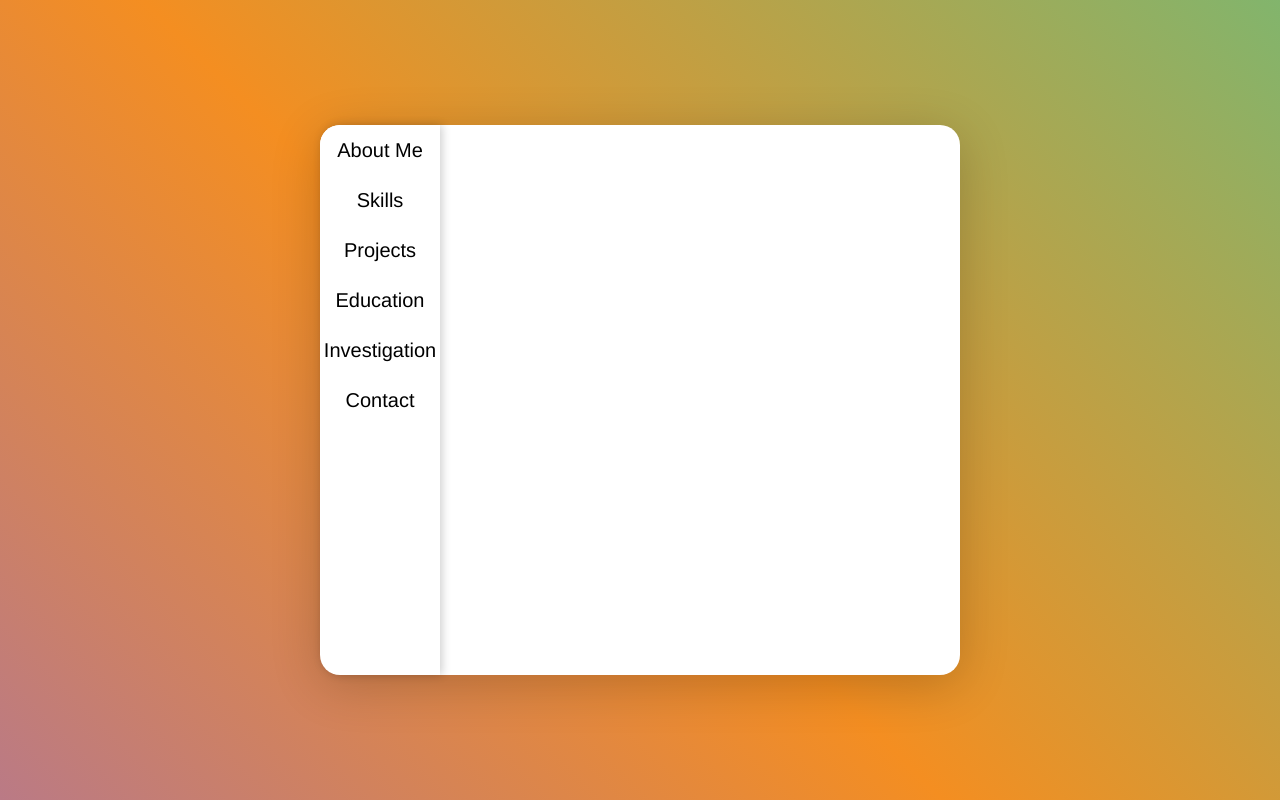
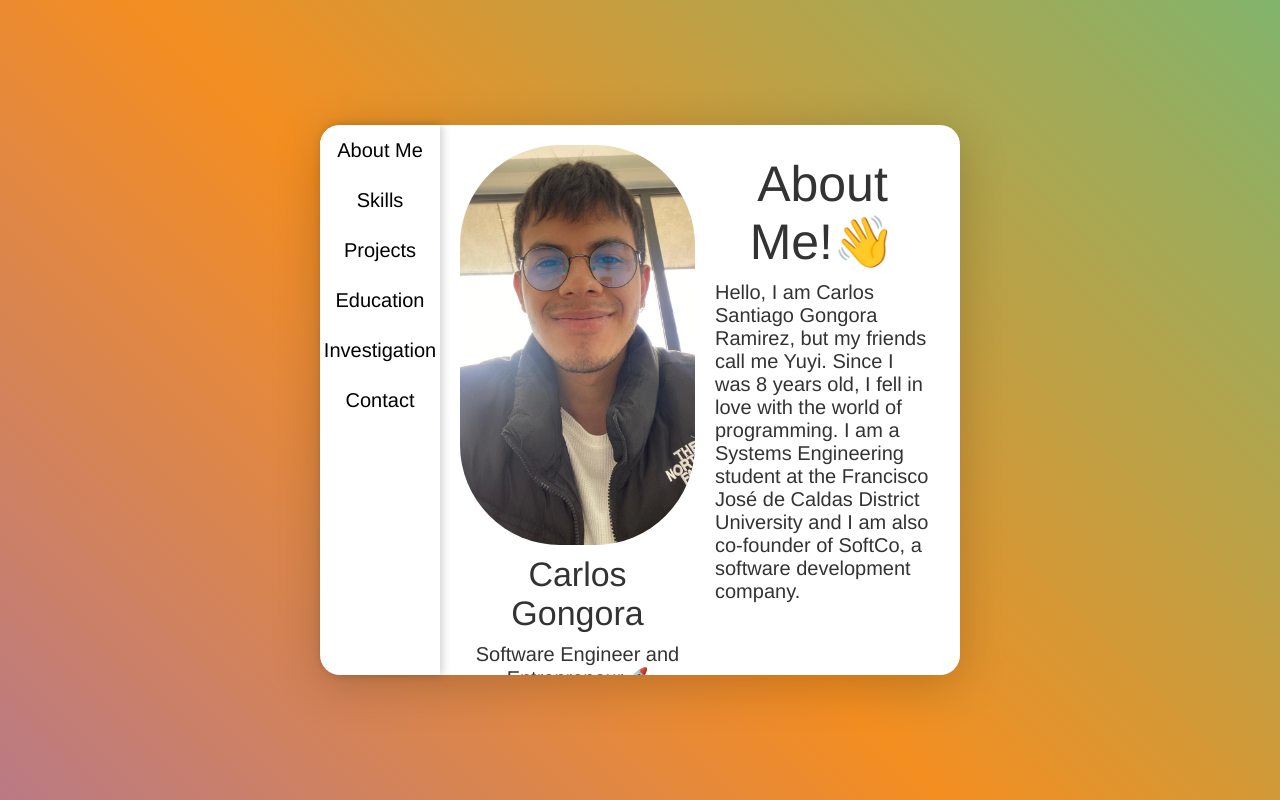
Before and after one commit to CarlosGongorar/Portfolio, a plain HTML site: page index.html in a window 1280 px wide. Drawn offline with nearby package versions, Linux system fonts and the light colour scheme.

Commit message:
Updating AboutMe and Adding ScrollReveal

```diff
--- a/frontend/css/style.css
+++ b/frontend/css/style.css
@@ -6,7 +6,28 @@
     font-family: Helvetica;
     font-size: 20px;
 }
+/* Text*/
 
+h1 {
+    font-size: 2.5em; /* Tamaño de fuente */
+    color: #333333; /* Color del texto */
+    text-align: center; /* Alineación */
+    margin: 10px; /* Espaciado inferior */
+    font-weight: lighter;
+}
+
+h2{
+    font-size: 1.7em;
+    color: #333333;
+    text-align: center;
+    margin: 10px;
+    font-weight: lighter;
+}
+
+p{
+    color: #333333;
+    margin: 10px;
+}
 /* Background */
 .background {
     height: 100vh;
@@ -51,9 +72,11 @@
 }
 .content-col{
     flex: 4;
-
     padding: 20px;
     border-radius: 20px;
+}
+.content-scroll {
+    overflow-y: scroll;
 }
 
 /* Button Styles */
@@ -84,3 +107,49 @@
 .button-page:hover {
     background-color: #d0d3d4  ;
 }
+/* Columns*/
+.container-content-col {
+    display: flex;
+    gap: 10px;
+}
+
+.content-column-1 {
+    flex: 1;
+}
+
+.content-column-2 {
+    flex: 1;
+}
+
+/* Images */
+
+.photo-image-container {
+    width: 100%;
+    height: 400px;
+    overflow: hidden;
+    border-radius: 100px;
+}
+
+.photo-image-container img {
+    width: 100%;
+    height: 100%;
+    object-fit: cover;
+    object-position: top;
+}
+
+@keyframes appear {
+    from {
+        opacity: 0;
+        scale: 0.5
+    }
+    to {
+        opacity: 1;
+        scale: 1;
+    }
+}
+
+.scrollanimated-appear {
+    animation: appear linear;
+    animation-timeline: view();
+    animation-range: entry 0;
+}
--- a/index.html
+++ b/index.html
@@ -5,6 +5,7 @@
     <meta name="viewport" content="width=device-width, initial-scale=1.0">
     <title>Portfolio</title>
     <link rel="stylesheet" href="frontend/css/style.css">
+    <script src="frontend/scrollreveal.js"></script>
 </head>
 <body>
 
@@ -13,7 +14,6 @@
     <div class="background">
             <!-- Box -->
             <div class="container">
-
                 <!-- Buttons Column-->
                 <div class="buttons-col">
                     <button class="button-page-top">About Me</button>
@@ -22,15 +22,63 @@
                     <button class="button-page">Education</button>
                     <button class="button-page">Investigation</button>
                     <button class="button-page">Contact</button>
+                </div>
+                <!-- Content -->
+                <div class="content-col content-scroll scrollanimated-appear">
+                    <div class="container-content-col">
+                        <div class="content-column-1">
+                            <div class="photo-image-container">
+                                <img src="frontend/imgs/carlosgongoraimg.jpg" alt="carlosgongoraimg">
+                            </div>
+                                <h2>Carlos Gongora</h2>
+                                <center>
+                                    <p>Software Engineer and Entrepreneur🚀</p>
+                                </center>
+                        </div>
+                        <div class="content-column-2">
+                            <h1>About Me!👋</h1>
+                            <p>Hello, I am Carlos Santiago Gongora Ramirez, but my friends call me Yuyi. Since I was 8 years old, I fell in love with the world of programming.
+                                I am a Systems Engineering student at the Francisco José de Caldas District University and I am also co-founder of SoftCo, a software development
+                                company.
+                            </p>
 
-                </div>
+                        </div>
 
-                <!-- Content -->
-                <div class="content-col">
+                    </div>
+                    <br>
+                    <div class="container-content-col scrollanimated-appear">
+                        <div class="content-column-2">
+                            Lorem ipsum dolor sit amet consectetur adipisicing elit. Do
+                            lores quidem, doloribus aspernatur temporibus eos adipisci per
+                            ferendis maxime fuga corporis laborum aliquam, in odio pariatur at! Sae
+                            pe perspiciatis autem maiores consequuntur!
+                            Lorem ipsum dolor sit amet consectetur adipisicing elit. Do
+                            lores quidem, doloribus aspernatur temporibus eos adipisci per
+                            ferendis maxime fuga corporis laborum aliquam, in odio pariatur at! Sae
+                            pe perspiciatis autem maiores consequuntur!
+                            Lorem ipsum dolor sit amet consectetur adipisicing elit. Do
+                            lores quidem, doloribus aspernatur temporibus eos adipisci per
+                            ferendis maxime fuga corporis laborum aliquam, in odio pariatur at! Sae
+                            pe perspiciatis autem maiores consequuntur!
+                        </div>
+                        <div class="content-column-1">
+                            Lorem ipsum dolor sit amet consectetur adipisicing elit. Vel tempora vitae pariatur beatae
+                            qui assumenda? Minus obcaecati tempore hic at facere non suscipit porro quas delectus, d
+                            olore amet explicabo voluptas.
+                            Lorem ipsum dolor sit amet consectetur adipisicing elit. Do
+                            lores quidem, doloribus aspernatur temporibus eos adipisci per
+                            ferendis maxime fuga corporis laborum aliquam, in odio pariatur at! Sae
+                            pe perspiciatis autem maiores consequuntur!
+                            Lorem ipsum dolor sit amet consectetur adipisicing elit. Do
+                            lores quidem, doloribus aspernatur temporibus eos adipisci per
+                            ferendis maxime fuga corporis laborum aliquam, in odio pariatur at! Sae
+                            pe perspiciatis autem maiores consequuntur!
 
+                        </div>
+                    </div>
                 </div>
             </div>
         </div>
-    </div>
+
 </body>
 </html>
```
Also changed, not shown: frontend/imgs/carlosgongoraimg.jpg (added).
